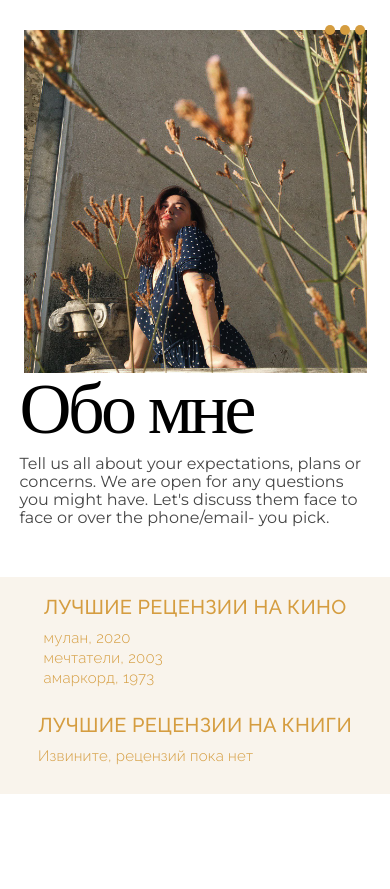
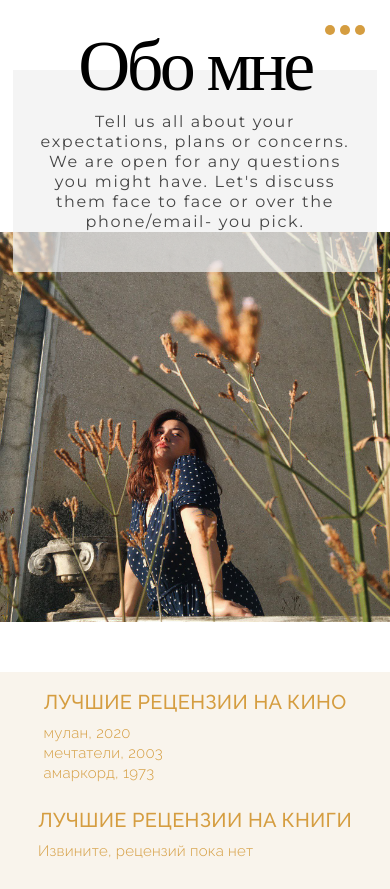
Before and after one commit to varflam/alina-gift, a React (Create React App) app: page /about in a window 390 px wide. Before the commit the page ends 844 px from the top, so only its background shows below. Built offline with nearby package versions, Linux system fonts and the light colour scheme; data requests are answered from the project's data file; a web font is replaced by a local one.

Commit message:
aboutPage adaptive added

```diff
--- a/src/features/pages/aboutPage/AboutPage.js
+++ b/src/features/pages/aboutPage/AboutPage.js
@@ -5,15 +5,13 @@ import './aboutPage.sass';
 const AboutPage = () => {
     return (
         <section className="about">
-            <div className="container">
             <div className='about__wrapper'>
                 <img src={src} alt="Alina Khalieva" />
-                    <div>
+                <div className="about__info">
                     <h1 className="title about__title">Обо мне</h1>
                     <p className="about__descr">
                     Tell us all about your expectations, plans or concerns. We are open for any questions you might have. Let's discuss them face to face or over the phone/email- you pick.
                     </p>
-                    </div>
                 </div>
             </div>
         </section>
--- a/src/features/pages/aboutPage/aboutPage.sass
+++ b/src/features/pages/aboutPage/aboutPage.sass
@@ -6,11 +6,53 @@
         display: flex
         flex-wrap: wrap
         justify-content: space-around
+        max-width: 90vw
+        margin: 0 auto
         img
-            width: 343px
+            max-width: 343px
     &__title
         margin-bottom: 10px
     &__descr
         max-width: 400px
         line-height: 113.6%
         color: $dark-gray
+
+@media (max-width: 945px)
+    .about
+        &__wrapper
+            flex-direction: column
+            align-items: center
+            max-width: 100vw
+            img
+                order: 2
+                max-width: 100vw
+                z-index: -2
+        &__info
+            position: relative
+            text-align: center
+            &::after
+                position: absolute
+                content: ''
+                top: 60px
+                left: -5%
+                width: 110%
+                height: 100%
+                background: rgba(240, 240, 240, 0.7)
+                z-index: -1
+        &__descr
+            max-width: 60vw
+
+@media( max-width: 768px)
+    .about
+        &__info
+            &::after
+                top: 40px
+
+@media (max-width: 425px)
+    .about
+        &__title
+            letter-spacing: -0.075em
+        &__descr
+            letter-spacing: 0.105em
+            line-height: 125.6%
+            max-width: 85vw
```
Lines whose indentation alone changed are shown as unchanged.
